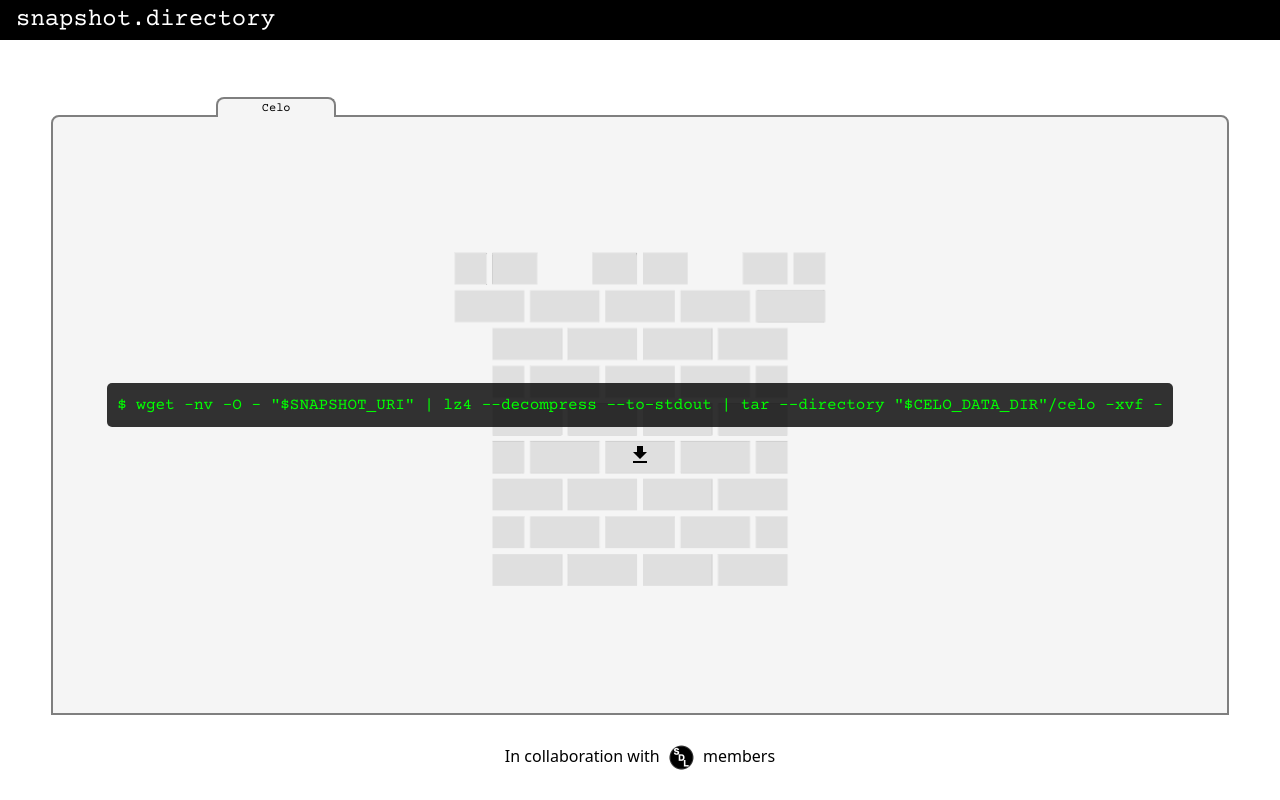
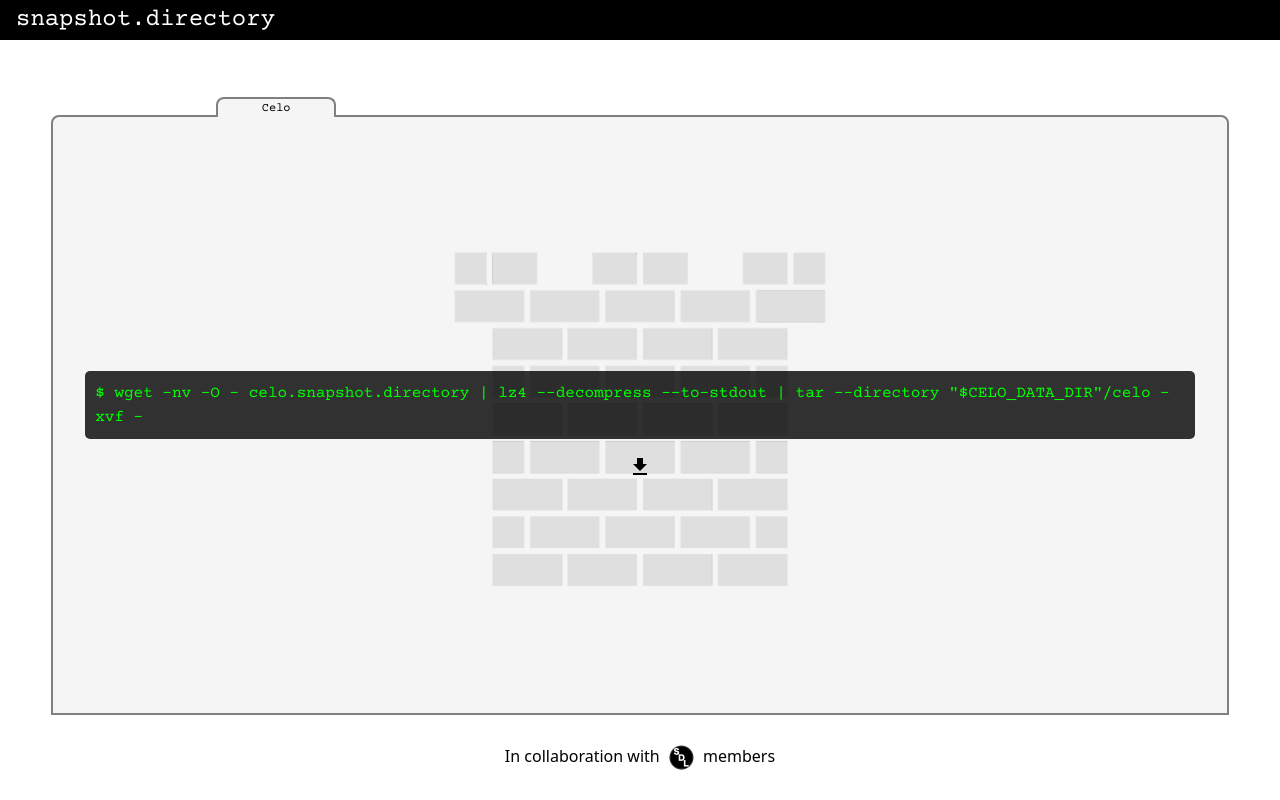
Before and after one commit to Staking-Defense/snapshot.directory, a Next.js app: page /networks/celo in a window 1280 px wide. Built offline with nearby package versions, Linux system fonts and the light colour scheme.

Commit message:
fix: add https and celo sub domain

```diff
--- a/src/pages/networks/celo.tsx
+++ b/src/pages/networks/celo.tsx
@@ -41,11 +41,11 @@
                 <div className={clsx("folder-container-fg-network", title_font.className)}>
                     <div className="folder-container-content">
                         <div className="code-block">
-                            <span className={clsx("code-line", title_font.className)}>$ wget -nv -O - &quot;$SNAPSHOT_URI&quot; | lz4 --decompress --to-stdout | tar --directory &quot;$CELO_DATA_DIR&quot;/celo -xvf -</span>
+                            <span className={clsx("code-line", title_font.className)}>$ wget -nv -O - celo.snapshot.directory | lz4 --decompress --to-stdout | tar --directory &quot;$CELO_DATA_DIR&quot;/celo -xvf -</span>
                         </div>
                     </div>
                     <div>
-                        <a href="http://celo.snapshot.directory"><Download/></a>
+                        <a href="https://celo.snapshot.directory"><Download/></a>
                     </div>
                 </div>
             </div>
```
